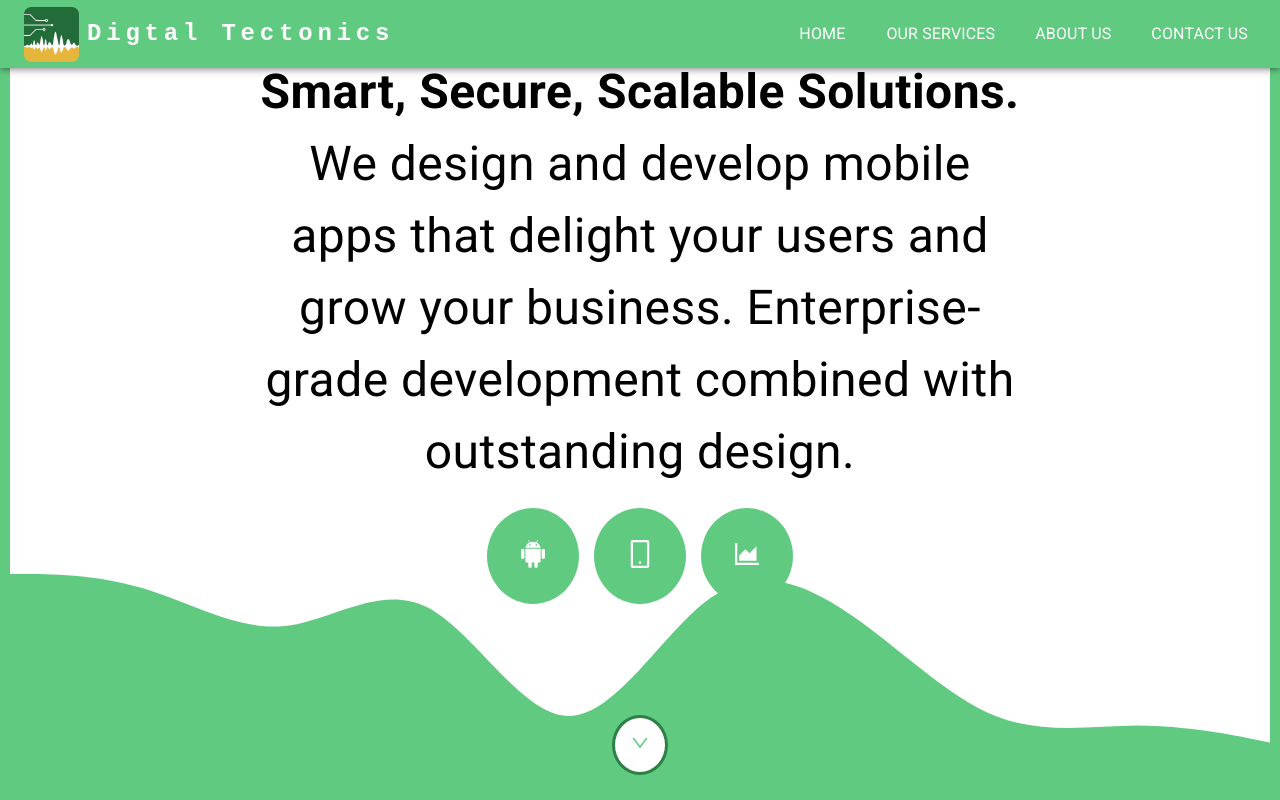
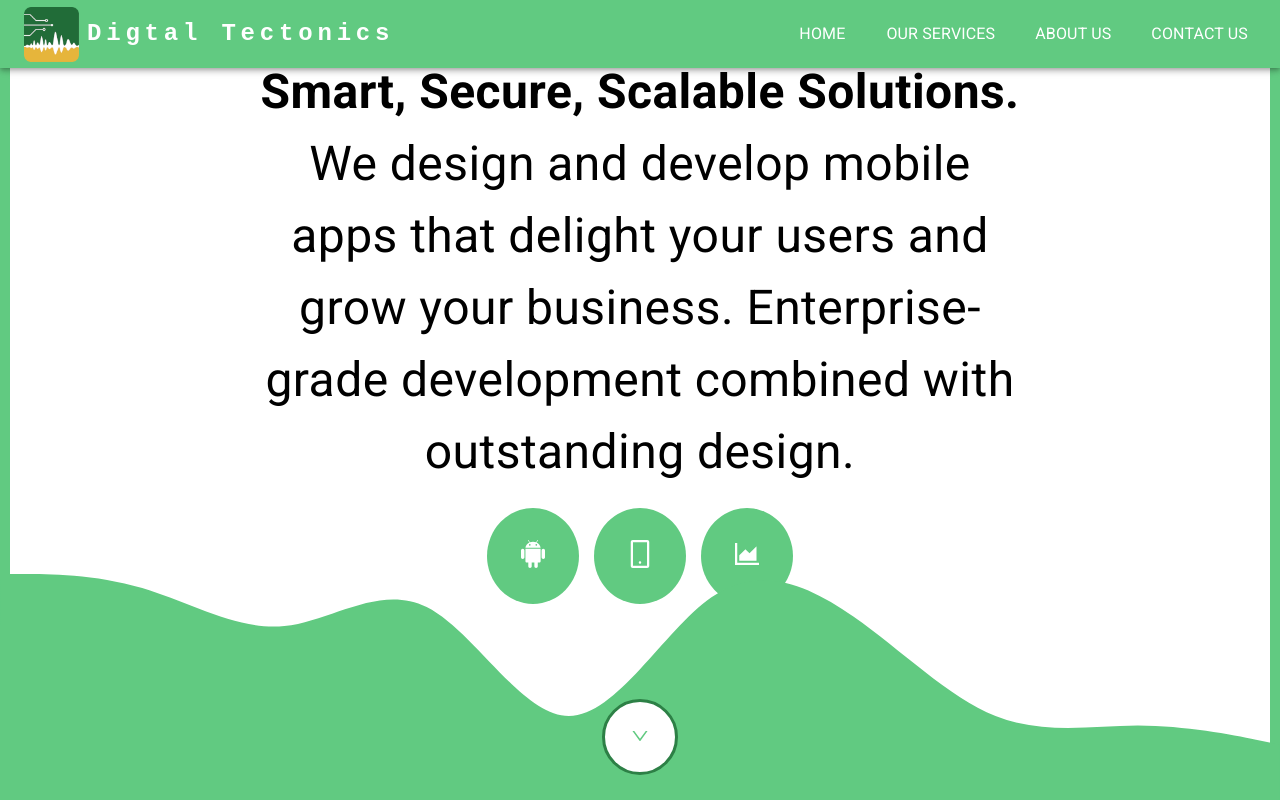
Before and after one commit to DigitalTectonics/careers.digital-tectonics.com, a React (Create React App) app: page / in a window 1280 px wide. Shown: the top 800 px of the page. Built offline with nearby package versions, Linux system fonts and the light colour scheme.

Commit message:
feat: (DWT-6) fix down arrow

```diff
--- a/src/pages/landing/Landing.js
+++ b/src/pages/landing/Landing.js
@@ -1,5 +1,5 @@
 import React from "react";
-import { Box, Typography } from "@mui/material";
+import { Avatar, Box, Typography } from "@mui/material";
 import {
   AiFillAndroid,
   AiOutlineMobile,
@@ -98,7 +98,7 @@ export default function Landing() {
           </svg>
         </Box>
       </Box>
-      <Box
+      <Avatar
         sx={{
           position: "absolute",
           bottom: { xs: "5rem", sm: "10rem", md: "25px" },
@@ -115,7 +115,7 @@ export default function Landing() {
         <Box sx={{ display: { xs: "block", md: "none" } }}>
           <AiOutlineDown color="white" size="20px" />
         </Box>
-      </Box>
+      </Avatar>
     </Box>
   );
 }
```
